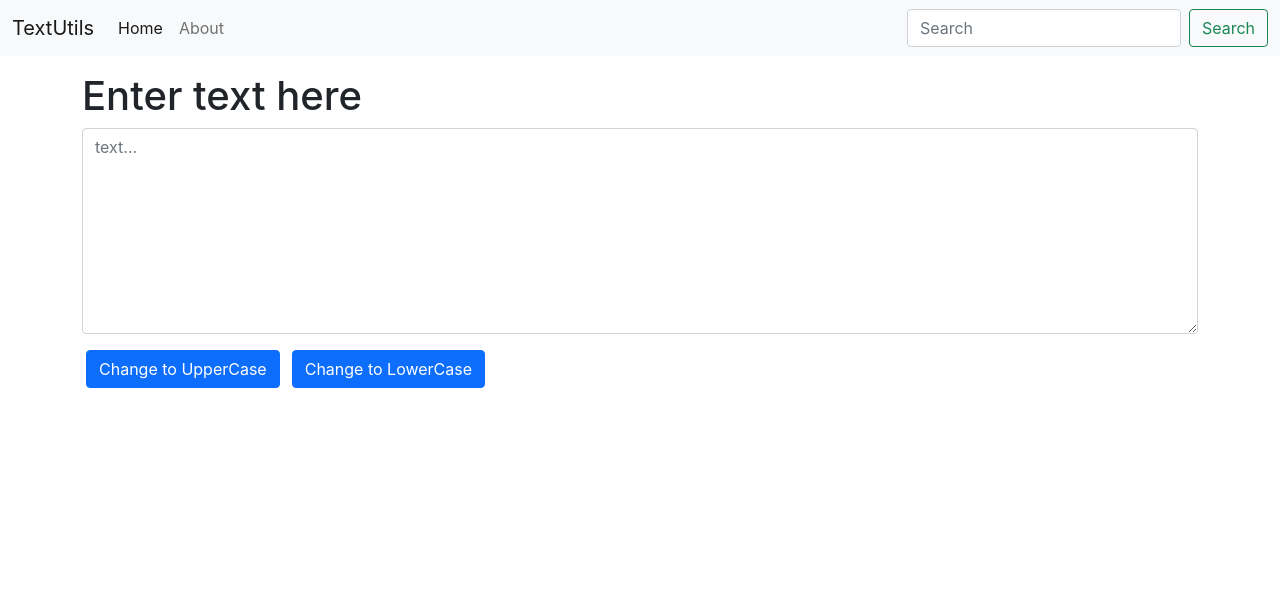
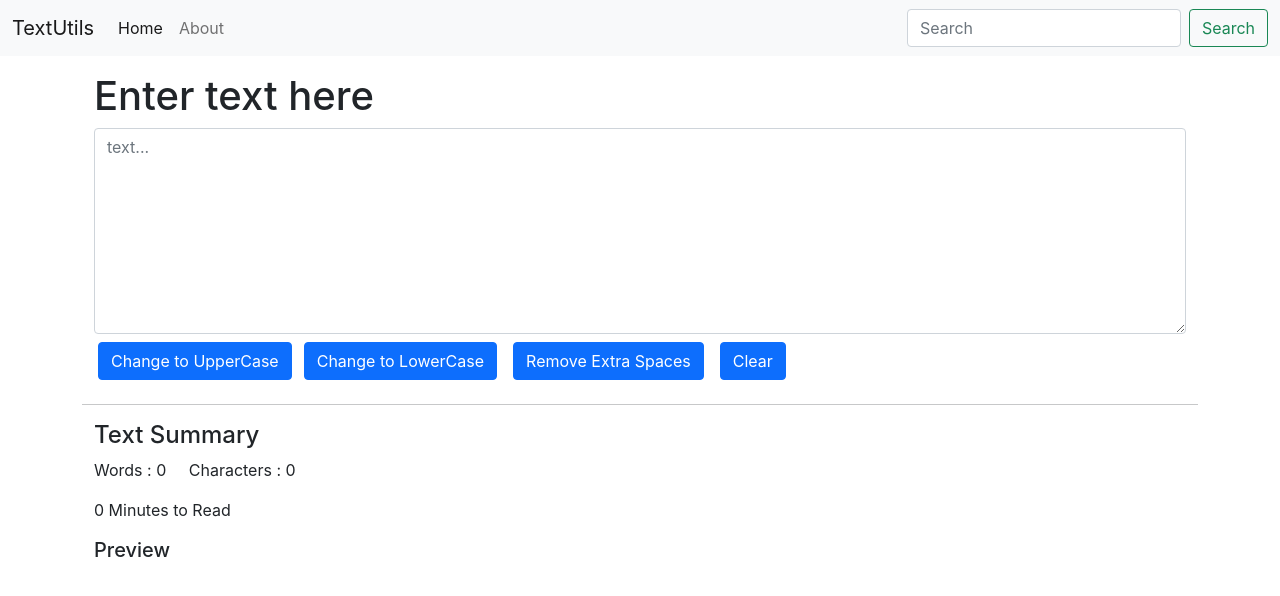
Before and after one commit to ayush1614/TextUtils, a React (Create React App) app: page / in a window 1280 px wide. Shown: the top 596 px of the page. Built offline with nearby package versions, Linux system fonts and the light colour scheme.

Commit message:
updated with new functionalities

```diff
--- a/src/components/TextForm.js
+++ b/src/components/TextForm.js
@@ -17,26 +17,46 @@ export default function TextForm(props) {
         setText(newText);
     };
 
+    const handleExtraSpaces = () => {
+        let newText =  text.split(/[ ] + /) ;
+        setText(newText.join(" ")) ;
+    }
+
+    const handleClear = () => {
+        let newText = '';
+        setText(newText);
+    };
+
         const handleChange = (event) => {
             setText(event.target.value);        //on typing we set the updated value  | helps to type in text area
         };
 
 
-    //updating the value of the text
-    let [text, setText] = useState(""); // hook  is made
+        let [text, setText] = useState('');             // useState hook
         // setText is used to update the value of text variable
 
         return (
-        <div>
-
+            <>
+                <div className='container'>
                     {/* setting the props */}
                     <h1>{props.heading}</h1>
 
                     {/*onChange is used so that we can write in textarea . Helps in settting the state and updating it*/}
                     <div className="form-group"><textarea className="form-control" value={text} onChange={handleChange} id="textArea" rows="8" placeholder='text...'></textarea></div>
-            <button className="btn btn-primary my-3 mx-1" onClick={handleUpClick}>Change to UpperCase</button>
-            <button className="btn btn-primary my-3 mx-2" onClick={handleLoClick}>Change to LowerCase</button>
+                    <button className="btn btn-primary my-2 mx-1" onClick={handleUpClick}>Change to UpperCase</button>
+                    <button className="btn btn-primary my-1 mx-2" onClick={handleLoClick}>Change to LowerCase</button>
+                    <button className="btn btn-primary my-1 mx-2" onClick={handleExtraSpaces}>Remove Extra Spaces</button>
+                    <button className="btn btn-primary my-1 mx-2" onClick={handleClear}>Clear</button>
 
                 </div>
+                <hr />
+                <div className="container">
+                    <h4>Text Summary</h4>
+                    <p>Words : {text.split(" ").length - 1} &nbsp; &nbsp; Characters  : {text.length}</p>
+                    <p>{0.008 * (text.split(" ").length - 1)} Minutes to Read</p>
+                    <h5>Preview</h5>
+                    <p>{text}</p>
+                </div>
+            </>
         )
     }
```
Lines whose indentation alone changed are shown as unchanged.
